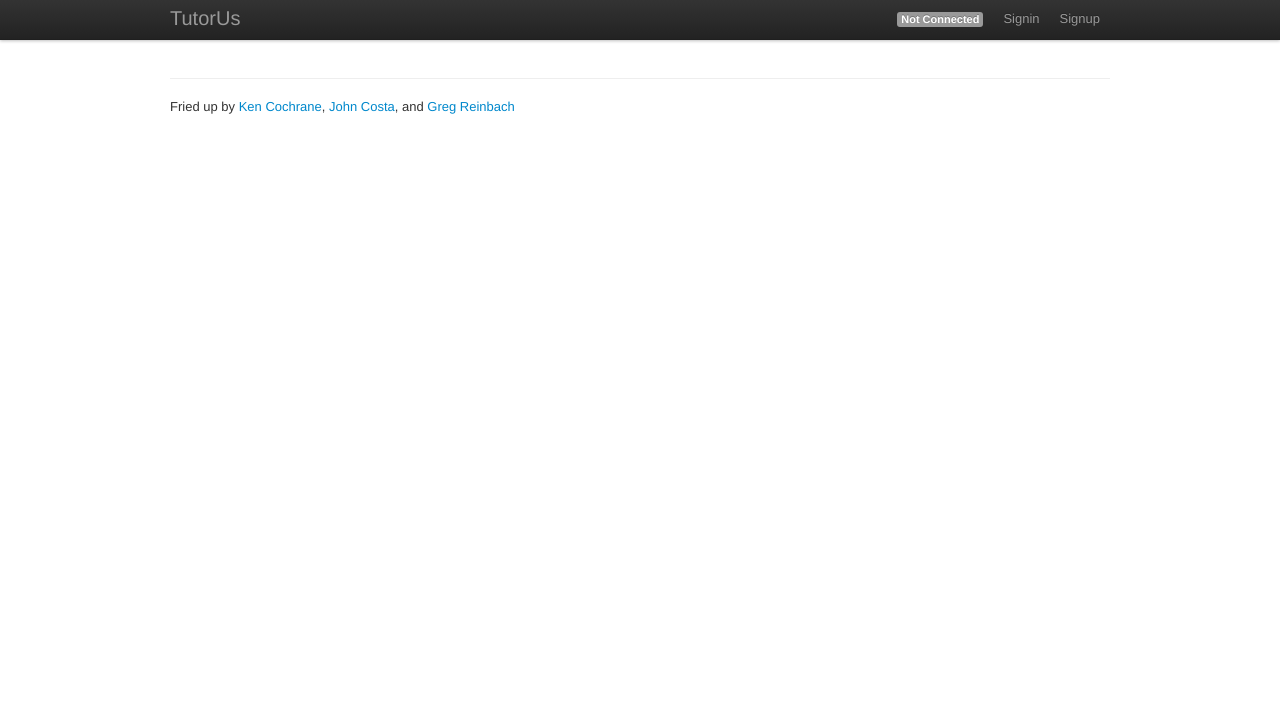
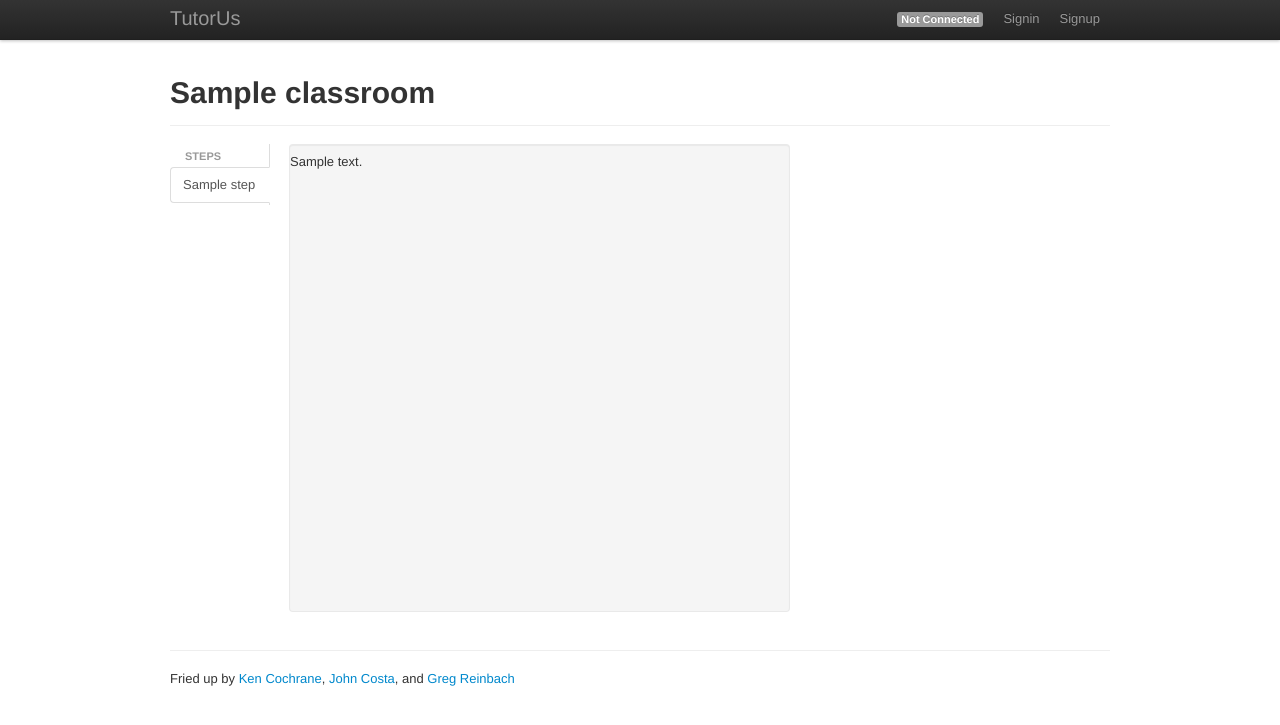
Before and after one commit to reinbach/tutorus, a Django app: template tutorus/classroom/templates/classroom/take.html in a window 1280 px wide. Shown: the top 725 px of the page. Run offline with Django 3.2, Linux system fonts and the light colour scheme; the template is opened without the code that fills it: most values are stand-ins (such as "Sample title", 1, 10 or a date in 2020).

Commit message:
Basic classroom info shown on take class page

```diff
--- a/tutorus/classroom/templates/classroom/take.html
+++ b/tutorus/classroom/templates/classroom/take.html
@@ -1,8 +1,35 @@
 {% extends 'base.html' %}
 {% load i18n %}
 
-{% block title %}{% trans "Class in Session" %}{% endblock title %}
+{% block title %}{{ classroom.name }} {% trans "Class in Session" %}{% endblock title %}
 
 {% block content %}
-
+  <section class="class">
+    <div class="page-header">
+      <h1>{{ classroom.name }}</h1>
+    </div>
+    <div class="row">
+      <div class="span8">
+        <div class="tabbable tabs-left">
+          <ul class="nav nav-tabs">
+            <li class="nav-header">Steps</li>
+              {% for step in classroom.steps %}
+                <li{% if forloop.first %} class='active'{%endif %}>
+                  <a href="#step{{step.pk}}" data-toggle="tab">{{step.name}}</a>
+                </li>
+              {% endfor %}
+          </ul>
+          <div class="tab-content">
+            {% for step in classroom.steps %}
+              <div class="tab-pane{% if forloop.first %} active{%endif %}" id="step{{step.pk}}">
+                <div class="well" style="padding: 8px 0; height: 450px;">
+                 <p>{{ step.content }}</p>
+                </div>
+              </div>
+            {% endfor %}
+          </div>
+        </div>
+      </div>
+    </div>
+  </section>
 {% endblock content %}
--- a/tutorus/classroom/views.py
+++ b/tutorus/classroom/views.py
@@ -63,7 +63,9 @@ def class_take(request, classroom):
 
     Different experience based on whether tutor or student
     """
-    context = dict()
+    context = dict(
+        classroom=classroom
+    )
     if classroom.is_tutor(request.user):
         context.update(tutor=True)
     return render(request, "classroom/take.html", context)
```
